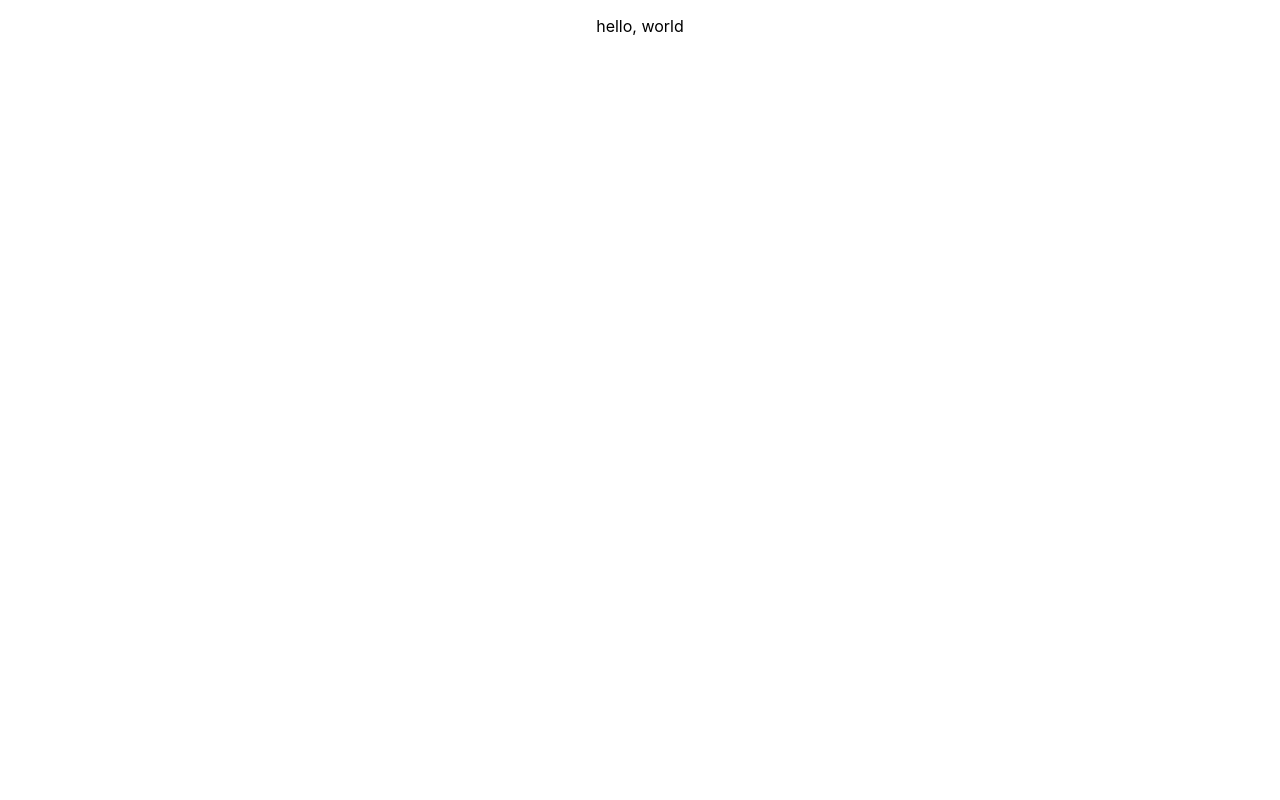
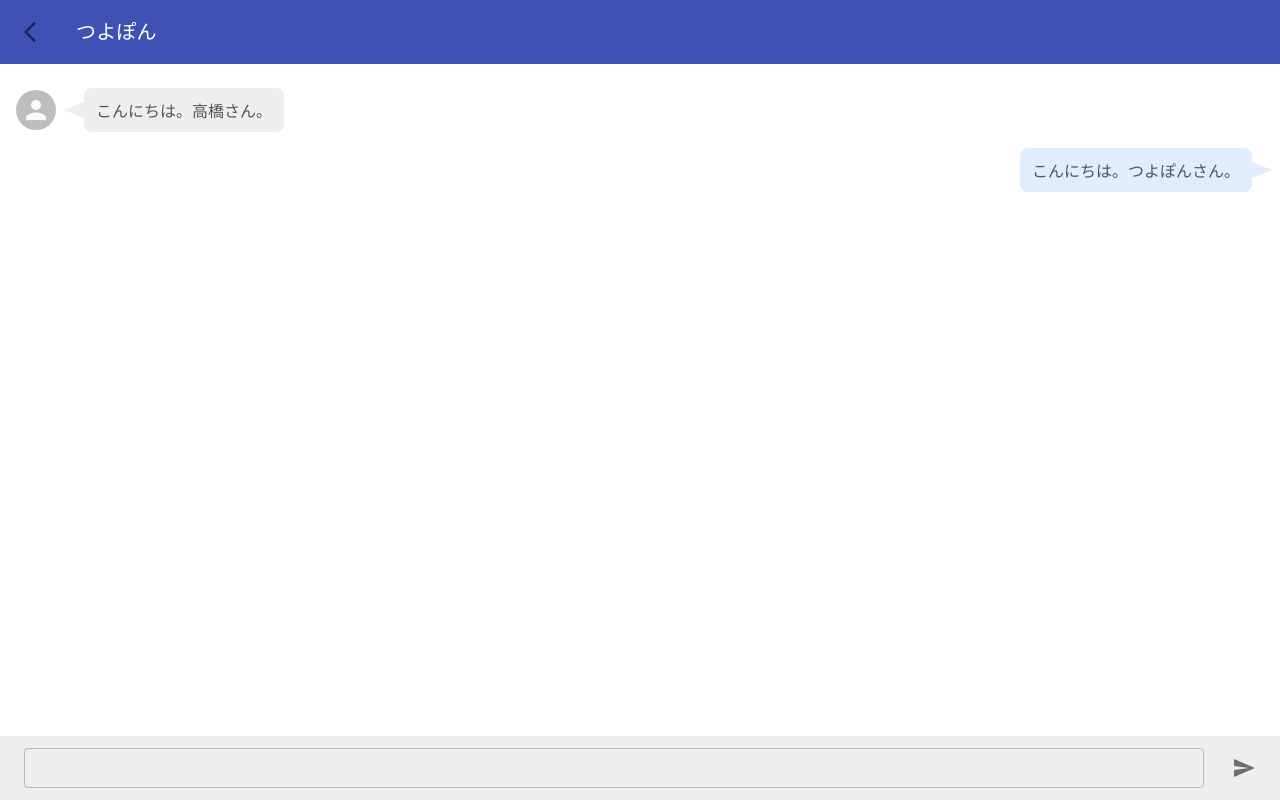
Before and after one commit to iam326/geo-socketter, a React (Create React App) app in the folder frontend/: page / in a window 1280 px wide. Built offline with nearby package versions, Linux system fonts and the light colour scheme.

Commit message:
implement chat page

```diff
--- a/frontend/src/App.css
+++ b/frontend/src/App.css
@@ -1,3 +1,2 @@
 .App {
-  text-align: center;
 }
--- a/frontend/src/App.tsx
+++ b/frontend/src/App.tsx
@@ -1,10 +1,16 @@
 import React from 'react';
 import './App.css';
+
+import Header from './components/Header';
+import MessageList from './components/message/MessageList';
+import SubmitArea from './components/SubmitArea';
 
 function App() {
   return (
     <div className="App">
-      <p>hello, world</p>
+      <Header />
+      <MessageList />
+      <SubmitArea />
     </div>
   );
 }
--- /dev/null
+++ b/frontend/src/components/Header.tsx
@@ -0,0 +1,41 @@
+import React from 'react';
+import { createStyles, makeStyles, Theme } from '@material-ui/core/styles';
+import 'typeface-roboto';
+import Typography from '@material-ui/core/Typography';
+import AppBar from '@material-ui/core/AppBar';
+import Toolbar from '@material-ui/core/Toolbar';
+import IconButton from '@material-ui/core/IconButton';
+import ArrowBackIosIcon from '@material-ui/icons/ArrowBackIos';
+
+const useStyles = makeStyles((theme: Theme) =>
+  createStyles({
+    root: {
+      flexGrow: 1
+    },
+    backButton: {
+      marginRight: theme.spacing(2)
+    },
+    title: {
+      flexGrow: 1
+    }
+  })
+);
+
+export default function Header() {
+  const classes = useStyles();
+
+  return (
+    <div className={classes.root}>
+      <AppBar position="static" elevation={0}>
+        <Toolbar>
+          <IconButton edge="start" className={classes.backButton}>
+            <ArrowBackIosIcon />
+          </IconButton>
+          <Typography variant="h6" className={classes.title}>
+            つよぽん
+          </Typography>
+        </Toolbar>
+      </AppBar>
+    </div>
+  )
+}
--- /dev/null
+++ b/frontend/src/components/SubmitArea.tsx
@@ -0,0 +1,55 @@
+import React from 'react';
+import { createStyles, Theme, makeStyles } from '@material-ui/core/styles';
+import 'typeface-roboto';
+import AppBar from '@material-ui/core/AppBar';
+import Toolbar from '@material-ui/core/Toolbar';
+import TextField from '@material-ui/core/TextField';
+import IconButton from '@material-ui/core/IconButton';
+import SendIcon from '@material-ui/icons/Send';
+
+const useStyles = makeStyles((theme: Theme) =>
+  createStyles({
+    root: {
+      top: 'auto',
+      bottom: 0,
+      backgroundColor: '#eee'
+    },
+    form: {
+      flexGrow: 1
+    },
+    input: {
+      backgroundColor: '#eee',
+    },
+    sendButton: {
+      marginLeft: theme.spacing(2)
+    },
+  }),
+);
+
+export default function BottomAppBar() {
+  const classes = useStyles();
+
+  return (
+    <div>
+      <AppBar position="fixed" elevation={0} className={classes.root}>
+        <Toolbar>
+          <form className={classes.form} noValidate autoComplete="off">
+            <TextField
+              fullWidth
+              variant="outlined"
+              size="small"
+              multiline
+              rowsMax="4"
+              InputProps={{
+                className: classes.input
+              }}
+            />
+          </form>
+          <IconButton edge="end" className={classes.sendButton}>
+            <SendIcon />
+          </IconButton>
+        </Toolbar>
+      </AppBar>
+    </div>
+  );
+}
--- /dev/null
+++ b/frontend/src/components/message/FriendMessage.tsx
@@ -0,0 +1,22 @@
+import React from 'react';
+import 'typeface-roboto';
+import ListItem from '@material-ui/core/ListItem';
+import ListItemAvatar from '@material-ui/core/ListItemAvatar';
+import Avatar from '@material-ui/core/Avatar';
+
+import LeftBubble from './LeftBubble';
+
+interface Props {
+  children: string;
+}
+
+export default function FriendMessage(props: Props) {
+  return (
+    <ListItem>
+      <ListItemAvatar>
+        <Avatar alt="" src="" />
+      </ListItemAvatar>
+      <LeftBubble>{props.children}</LeftBubble>
+  </ListItem>
+  );
+}
--- /dev/null
+++ b/frontend/src/components/message/LeftBubble.tsx
@@ -0,0 +1,46 @@
+import React from 'react';
+import { createStyles, Theme, makeStyles } from '@material-ui/core/styles';
+import 'typeface-roboto';
+
+interface Props {
+  children: string;
+}
+
+const useStyles = makeStyles((theme: Theme) =>
+  createStyles({
+    bubble: {
+      position: 'relative',
+      display: 'inline-block',
+      margin: '0 0 0 12px',
+      padding: '10px 12px',
+      minWidth: '120px',
+      maxWidth: '100%',
+      color: '#555',
+      background: '#eee',
+      borderRadius: '8px',
+      '&::before': {
+        content: '""',
+        position: 'absolute',
+        top: '50%',
+        left: '-28px',
+        marginTop: '-8px',
+        border: '8px solid transparent',
+        borderRight: '20px solid #eee'
+      }
+    },
+    msg: {
+      margin: 0,
+      padding: 0
+    }
+  }),
+);
+
+export default function LeftBubble(props: Props) {
+  const classes = useStyles();
+
+  return (
+    <div className={classes.bubble}>
+      <p className={classes.msg}>{props.children}</p>
+    </div>
+  );
+}
--- /dev/null
+++ b/frontend/src/components/message/MessageList.tsx
@@ -0,0 +1,27 @@
+import React from 'react';
+import { createStyles, Theme, makeStyles } from '@material-ui/core/styles';
+import List from '@material-ui/core/List';
+
+import UserMessage from './UserMessage';
+import FriendMessage from './FriendMessage';
+
+const useStyles = makeStyles((theme: Theme) =>
+  createStyles({
+    list: {
+      marginTop: '8px'
+    }
+  }),
+);
+
+export default function MessageList() {
+  const classes = useStyles();
+
+  return (
+    <div>
+      <List className={classes.list}>
+        <FriendMessage>こんにちは。高橋さん。</FriendMessage>
+        <UserMessage>こんにちは。つよぽんさん。</UserMessage>
+      </List>
+    </div>
+  );
+}
--- /dev/null
+++ b/frontend/src/components/message/RightBubble.tsx
@@ -0,0 +1,46 @@
+import React from 'react';
+import { createStyles, Theme, makeStyles } from '@material-ui/core/styles';
+import 'typeface-roboto';
+
+interface Props {
+  children: string;
+}
+
+const useStyles = makeStyles((theme: Theme) =>
+  createStyles({
+    bubble: {
+      position: 'relative',
+      display: 'inline-block',
+      margin: '0 12px 0 0',
+      padding: '10px 12px',
+      minWidth: '120px',
+      maxWidth: '100%',
+      color: '#555',
+      background: '#e0edff',
+      borderRadius: '8px',
+      '&::before': {
+        content: '""',
+        position: 'absolute',
+        top: '50%',
+        left: '100%',
+        marginTop: '-8px',
+        border: '8px solid transparent',
+        borderLeft: '20px solid #e0edff'
+      }
+    },
+    msg: {
+      margin: 0,
+      padding: 0
+    }
+  }),
+);
+
+export default function RightBubble(props: Props) {
+  const classes = useStyles();
+
+  return (
+    <div className={classes.bubble}>
+      <p className={classes.msg}>{props.children}</p>
+    </div>
+  );
+}
--- /dev/null
+++ b/frontend/src/components/message/UserMessage.tsx
@@ -0,0 +1,27 @@
+import React from 'react';
+import { createStyles, Theme, makeStyles } from '@material-ui/core/styles';
+import 'typeface-roboto';
+import ListItem from '@material-ui/core/ListItem';
+import RightBubble from './RightBubble';
+
+interface Props {
+  children: string;
+}
+
+const useStyles = makeStyles((theme: Theme) =>
+  createStyles({
+    item: {
+      justifyContent: 'flex-end'
+    }
+  }),
+);
+
+export default function UserMessage(props: Props) {
+  const classes = useStyles();
+
+  return (
+    <ListItem className={classes.item}>
+      <RightBubble>{props.children}</RightBubble>
+  </ListItem>
+  );
+}
```
